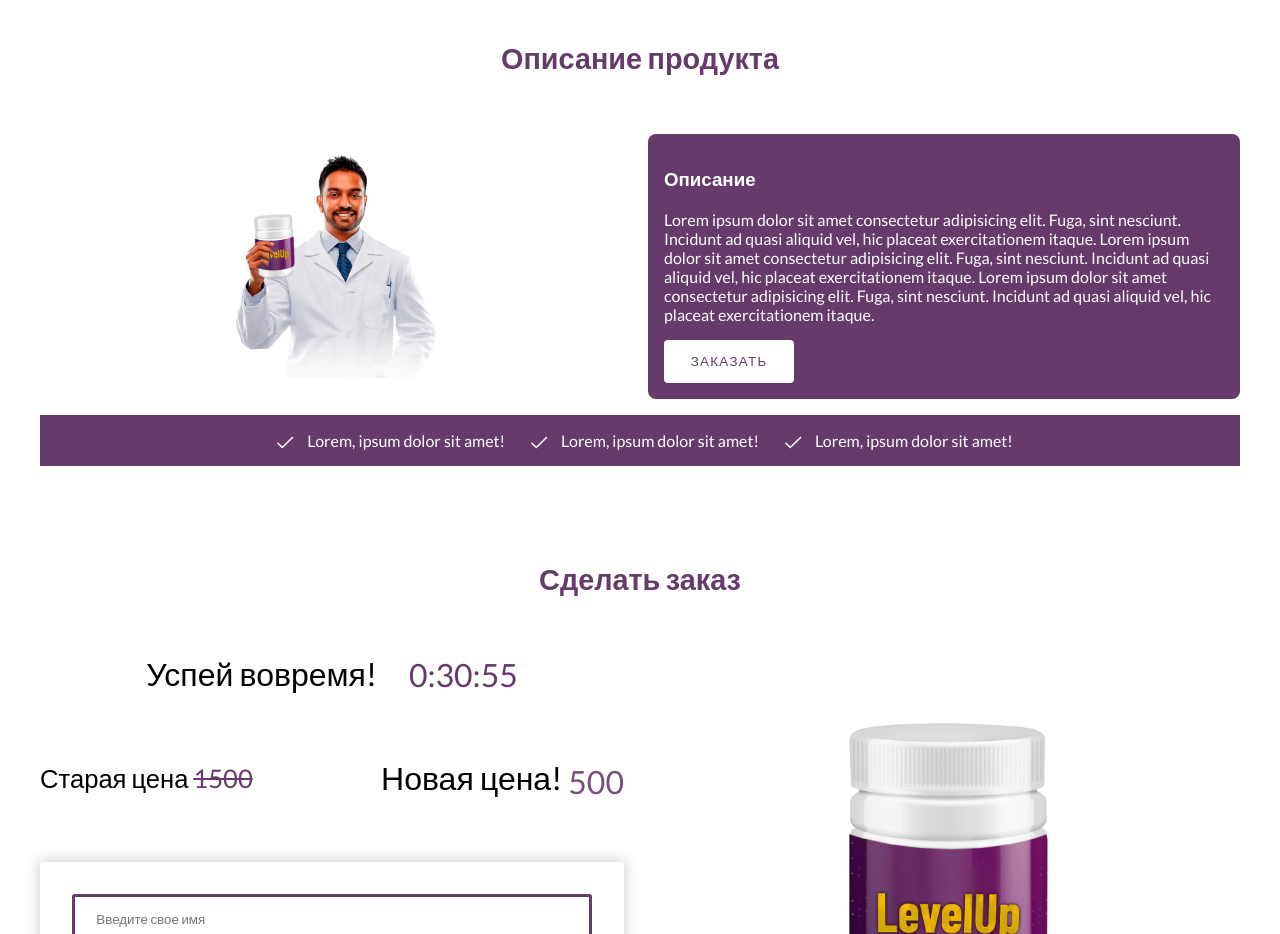
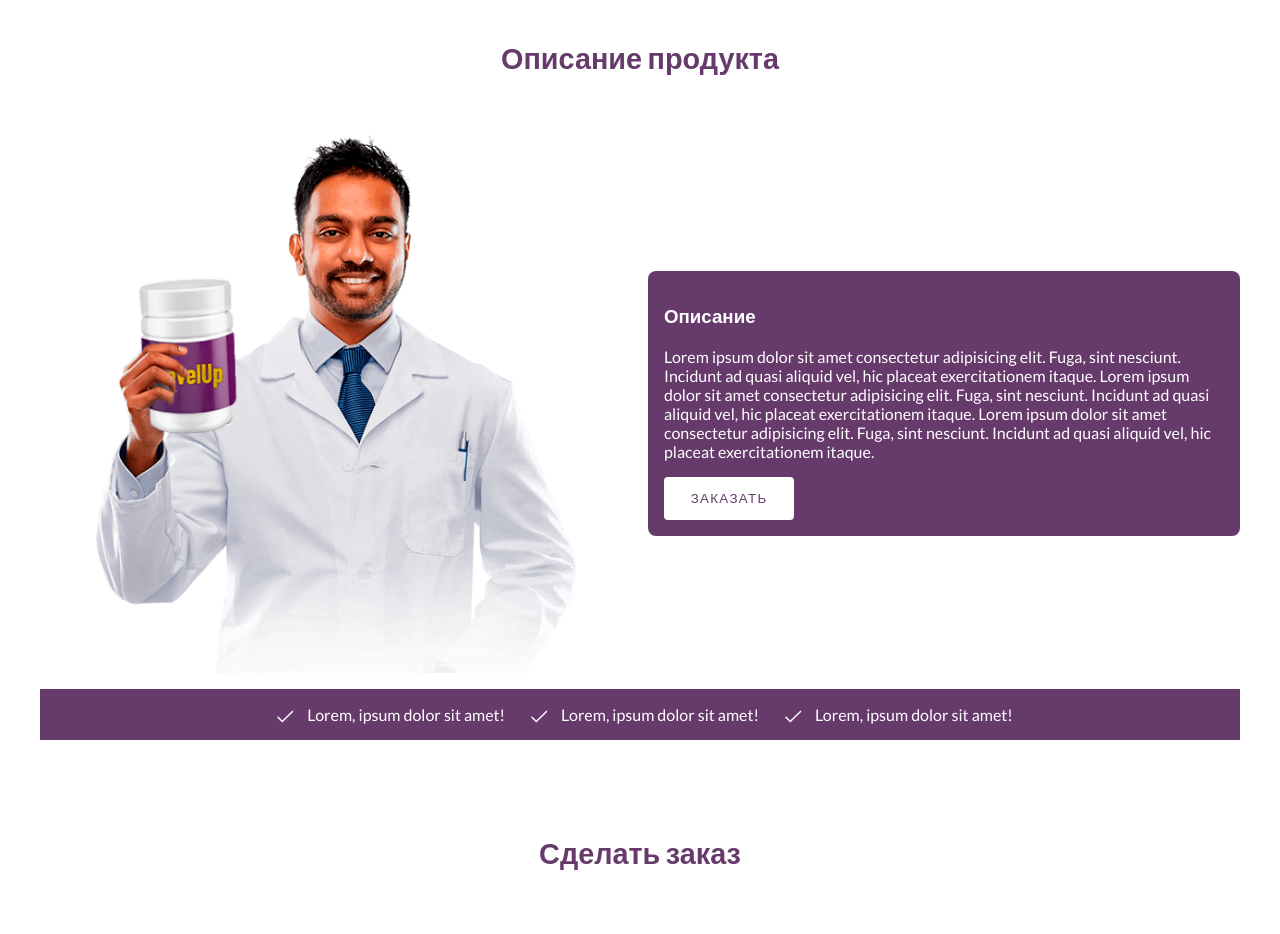
Before and after one commit to steelWinds/fake-landing-levelup, a plain HTML site: page index.html in a window 1280 px wide. Shown: the part 2380-3314 px from the top of the page. Drawn offline with nearby package versions, Linux system fonts and the light colour scheme.

Commit message:
update(css): add modificator to adaptive-image element

```diff
--- a/css/style.css
+++ b/css/style.css
@@ -229,6 +229,11 @@
     object-fit: contain;
 }
 
+.adaptive-image_max-480 {
+    width: 100%;
+    max-width: 480px;
+}
+
 /* --- */
 
 .slider {
--- a/index.html
+++ b/index.html
@@ -168,7 +168,7 @@
 
                 <article class="container__wrapper container_promotion-second-grid">
                     <section>
-                        <img src="./media/doctor.png" alt="Doctor image" class="adaptive-image">
+                        <img src="./media/doctor.png" alt="Doctor image" class="adaptive-image adaptive-image_max-480">
                     </section>
 
                     <section class="back-main-color p-1 c-white border-r-1">
```
